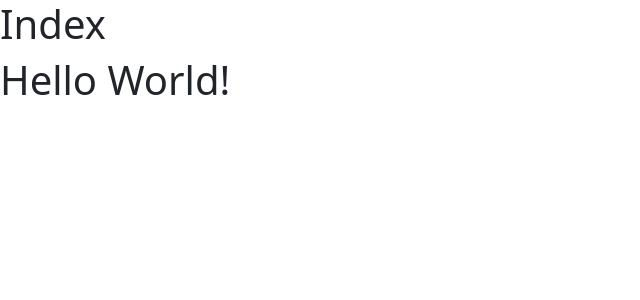
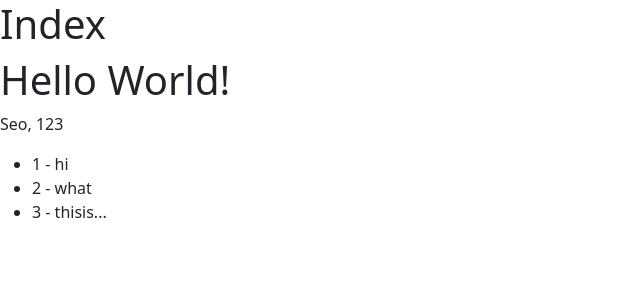
Before and after one commit to SeoHyeonMyeong/django-api, a Django app: page / in a window 1280 px wide. Shown: the top 300 px of the page, without its empty margins (0-640 px from the left). Run offline with Django 4.2, Linux system fonts and the light colour scheme.

Commit message:
update: Views are giving some contexts to Templates

```diff
--- a/django_api/products/views.py
+++ b/django_api/products/views.py
@@ -3,4 +3,9 @@ from django.shortcuts import render
 
 # Create your views here.
 def index_view(request, *args, **kwargs):
-    return render(request, "index.html", {})
+    context = {
+        "user_name": "Seo",
+        "user_id": 123,
+        "user_comments": ["hi","what","thisis..."],
+    }
+    return render(request, "index.html", context)
--- a/django_api/templates/index.html
+++ b/django_api/templates/index.html
@@ -1,6 +1,17 @@
 {% extends "base.html" %}
 
 {% block content %}
-<h1>Index</h1>
-<h1>Hello World!</h1>
+    <h1>Index</h1>
+    <h1>Hello World!</h1>
+
+    <p>
+        {{ user_name }}, {{ user_id }}
+    </p>
+
+    <ul>
+    {% for comment in user_comments %}
+        <li>{{ forloop.counter }} - {{ comment }}</li>
+    {% endfor %}
+    </ul>
+
 {% endblock content %}
```
